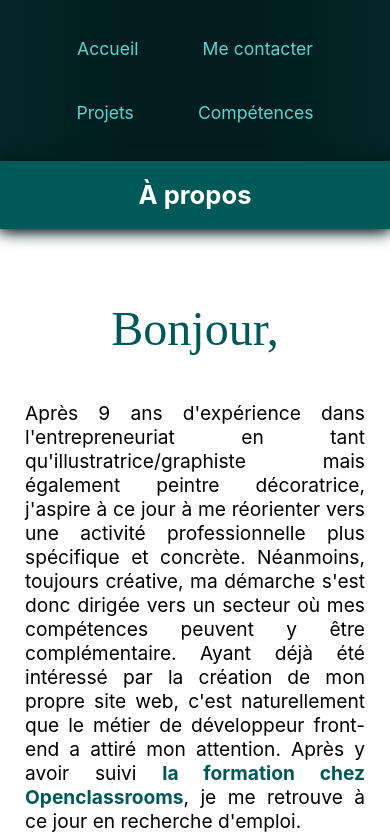
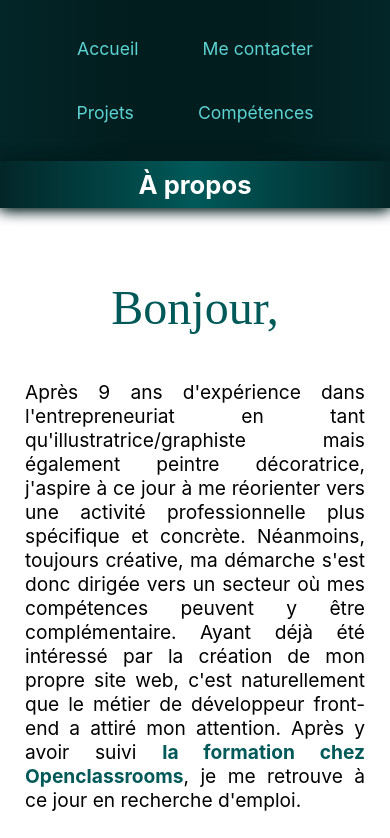
Before and after one commit to Roxanne2904/e.portfolio, a React (Create React App) app: page /about in a window 390 px wide. Shown: the top 838 px of the page. Built offline with nearby package versions, Linux system fonts and the light colour scheme.

Commit message:
responsive design

```diff
--- a/src/pages/Page/Page.jsx
+++ b/src/pages/Page/Page.jsx
@@ -47,14 +47,14 @@ export default function Page({ title, content }) {
             />
           </div>
 
-          <StyledTitleContent height={height}>
+          <StyledTitleContent height={height} width={width}>
             <StyledMainTitle
               width={width}
               height={height}
-              initial={{ scaleX: 0, opacity: 0 }}
-              animate={{ scaleX: 1, opacity: 1 }}
-              exit={{ scaleX: 0, opacity: 0 }}
-              transition={{ duration: 0.5, delay: 1.5 }}
+              initial={{ scaleY: 0, opacity: 0 }}
+              animate={{ scaleY: 1, opacity: 1 }}
+              exit={{ scaleY: 0, opacity: 0 }}
+              transition={{ duration: 0.5, delay: 2 }}
             >
               {title}
             </StyledMainTitle>
--- a/src/pages/Page/styled.jsx
+++ b/src/pages/Page/styled.jsx
@@ -7,41 +7,25 @@ import { colors, device, flexCenter } from "../../utils/GlobalStyled";
 export const StyledMainTitle = styled(motion.h1)`
   display: flex;
   align-items: center;
-  position: ${({ width, height }) =>
-    height <= device.small
-      ? `initial`
-      : height > 1000
-      ? `initial`
-      : width < device.smallXL
-      ? `initial`
-      : `absolute`};
-  bottom: ${({ width, height }) =>
-    width < device.medium
-      ? width < device.smallXL
-        ? `20%`
-        : `-33%`
-      : height > 1000
-      ? `20%`
-      : `-50%`};
   z-index: 2;
-  background: ${colors.tertiary};
+  background: linear-gradient(0.25turn, #032628, ${colors.tertiary}, #032628);
   color: ${colors.white};
+  width: 100%;
+  justify-content: center;
   padding: ${({ width }) => (width < device.smallXL ? `0.5rem` : `1rem`)};
   ${({ width }) => width < device.smallXL && `font-size:1.6rem`};
-  ${({ width }) => width < device.smallXL && `width:100%`};
-  ${({ height }) => height < device.smallXL && `width:100%`};
-  ${({ width }) => width < device.smallXL && `justify-content:center`};
-  ${({ height }) => height < device.smallXL && `justify-content:center`};
   box-shadow: 0 0 1rem ${colors.secondaryDarker};
 `;
 export const StyledTitleContent = styled.div`
   position: relative;
-  height: ${({ height }) => (height <= device.small ? `inherit` : `8vh`)};
   box-shadow: 0 0 1rem ${colors.secondaryDarker};
   z-index: 1;
   ${flexCenter}
   background: linear-gradient(0.25turn, #032628, #021d1e, #021d1e, #032628);
 `;
+// height: ${({ height, width }) =>
+//   height <= device.small && width < 900 ? `inherit` : `8vh`};
+
 export const StyledWrapper = styled.div`
   ${({ width }) =>
     width > 2000 &&
```
